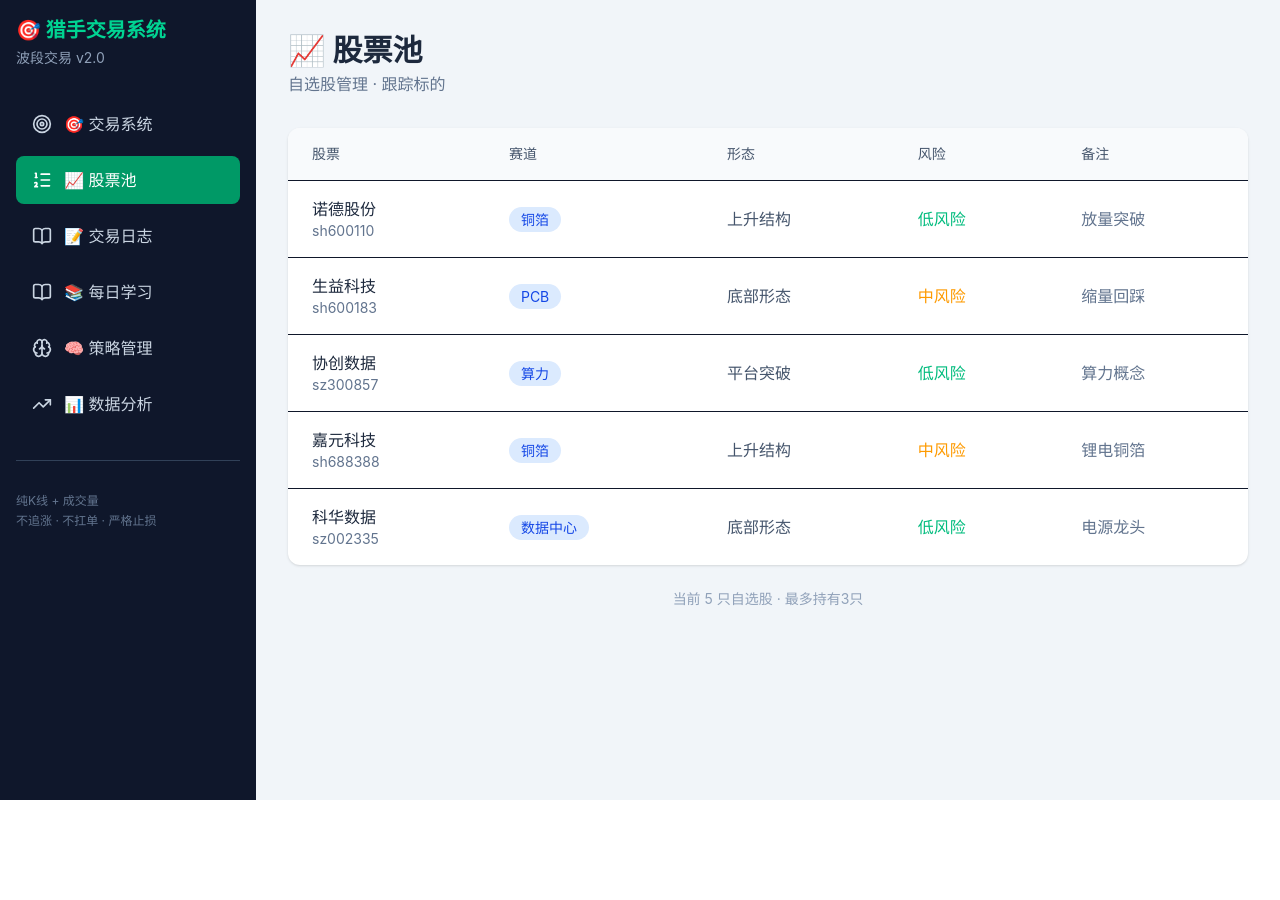
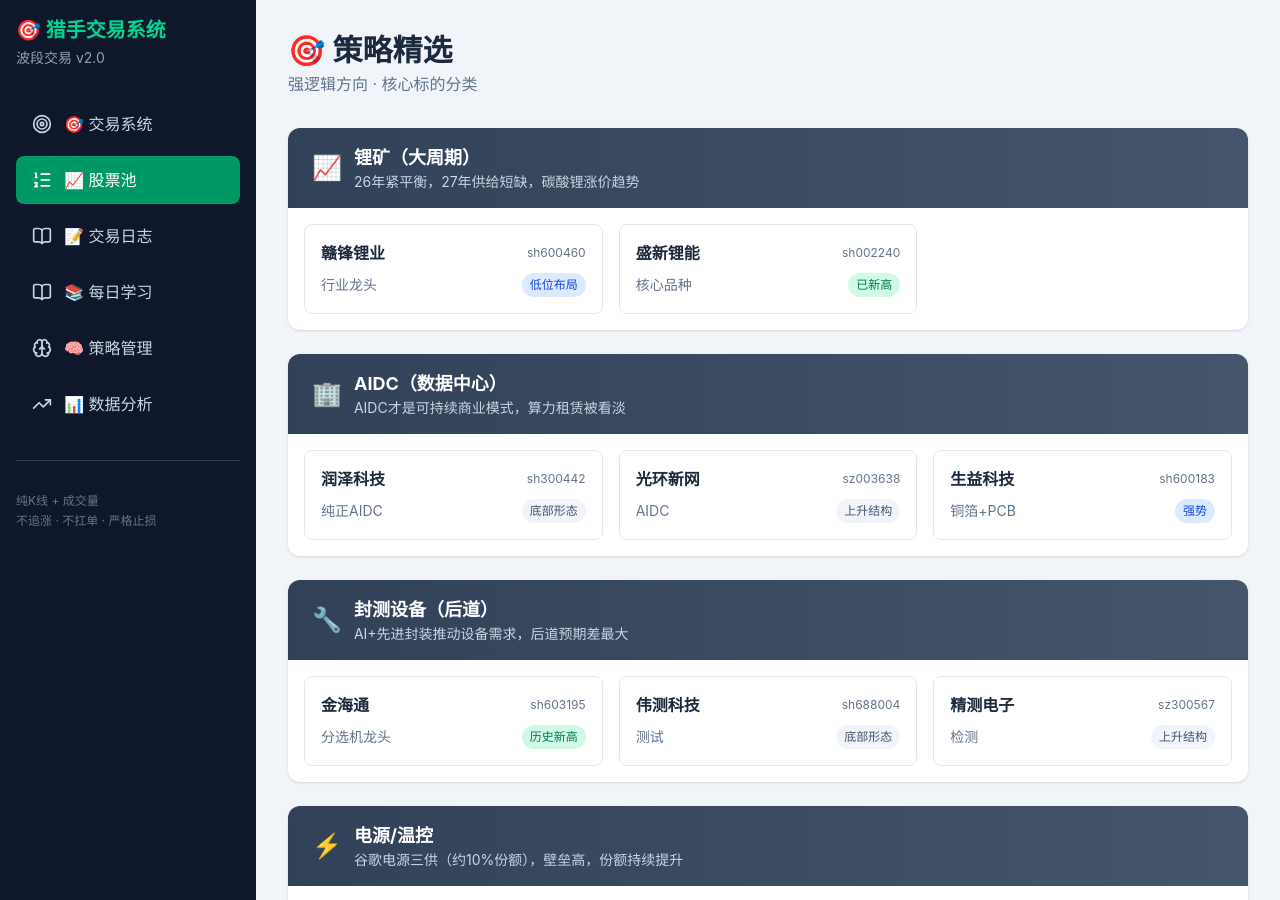
Before and after one commit to loeyourself/trading-system, a Next.js app: page /stocks in a window 1280 px wide. Shown: the top 900 px of the page. Before the commit the page ends 800 px from the top, so only its background shows below. Built offline with nearby package versions, Linux system fonts and the light colour scheme.

Commit message:
更新股票池为策略精选

```diff
--- a/src/app/stocks/page.tsx
+++ b/src/app/stocks/page.tsx
@@ -1,68 +1,122 @@
 'use client';
 
-import { useState, useEffect } from 'react';
-import { Plus, Trash2, RefreshCw } from 'lucide-react';
+import { TrendingUp, Users, Cpu, Zap, Radio, Shield } from 'lucide-react';
 import Sidebar from '@/components/Sidebar';
 
-// Mock 自选股池
-const mockStocks = [
-  { id: '1', code: 'sh600110', name: '诺德股份', sector: '铜箔', pattern: '上升结构', risk: '低', notes: '放量突破' },
-  { id: '2', code: 'sh600183', name: '生益科技', sector: 'PCB', pattern: '底部形态', risk: '中', notes: '缩量回踩' },
-  { id: '3', code: 'sz300857', name: '协创数据', sector: '算力', pattern: '平台突破', risk: '低', notes: '算力概念' },
-  { id: '4', code: 'sh688388', name: '嘉元科技', sector: '铜箔', pattern: '上升结构', risk: '中', notes: '锂电铜箔' },
-  { id: '5', code: 'sz002335', name: '科华数据', sector: '数据中心', pattern: '底部形态', risk: '低', notes: '电源龙头' },
+// 策略精选 - 按强逻辑方向分类
+const strategyCategories = [
+  {
+    icon: '📈',
+    name: '锂矿（大周期）',
+    logic: '26年紧平衡，27年供给短缺，碳酸锂涨价趋势',
+    stocks: [
+      { code: 'sh600460', name: '赣锋锂业', role: '行业龙头', status: '低位布局' },
+      { code: 'sh002240', name: '盛新锂能', role: '核心品种', status: '已新高' },
+    ],
+  },
+  {
+    icon: '🏢',
+    name: 'AIDC（数据中心）',
+    logic: 'AIDC才是可持续商业模式，算力租赁被看淡',
+    stocks: [
+      { code: 'sh300442', name: '润泽科技', role: '纯正AIDC', status: '底部形态' },
+      { code: 'sz003638', name: '光环新网', role: 'AIDC', status: '上升结构' },
+      { code: 'sh600183', name: '生益科技', role: '铜箔+PCB', status: '强势' },
+    ],
+  },
+  {
+    icon: '🔧',
+    name: '封测设备（后道）',
+    logic: 'AI+先进封装推动设备需求，后道预期差最大',
+    stocks: [
+      { code: 'sh603195', name: '金海通', role: '分选机龙头', status: '历史新高' },
+      { code: 'sh688004', name: '伟测科技', role: '测试', status: '底部形态' },
+      { code: 'sz300567', name: '精测电子', role: '检测', status: '上升结构' },
+    ],
+  },
+  {
+    icon: '⚡',
+    name: '电源/温控',
+    logic: '谷歌电源三供（约10%份额），壁垒高，份额持续提升',
+    stocks: [
+      { code: 'sh002812', name: '恩捷股份', role: '隔膜', status: '超跌' },
+      { code: 'sz300124', name: '汇川技术', role: '工控', status: '震荡' },
+    ],
+  },
+  {
+    icon: '💡',
+    name: '光模块/光芯片',
+    logic: '1.6T需求爆发弹性被低估，三处预期差',
+    stocks: [
+      { code: 'sh600522', name: '中天科技', role: '光纤', status: '低位' },
+      { code: 'sz300308', name: '中际旭创', role: '光模块', status: '强势' },
+    ],
+  },
+  {
+    icon: '🚀',
+    name: '商业航天',
+    logic: '4/28长十乙首飞，海南商业航天发射场',
+    stocks: [
+      { code: 'sh688330', name: '宏力嘉', role: '航天', status: '低位' },
+      { code: 'sz300455', name: '康拓红外', role: '航天', status: '平台突破' },
+    ],
+  },
 ];
 
 export default function StocksPage() {
-  const [stocks, setStocks] = useState(mockStocks);
-
   return (
     <div className="flex min-h-screen bg-slate-100">
       <Sidebar />
       <main className="flex-1 p-8">
         <div className="mb-8">
-          <h1 className="text-3xl font-bold text-slate-800">📈 股票池</h1>
-          <p className="text-slate-500 mt-1">自选股管理 · 跟踪标的</p>
+          <h1 className="text-3xl font-bold text-slate-800">🎯 策略精选</h1>
+          <p className="text-slate-500 mt-1">强逻辑方向 · 核心标的分类</p>
         </div>
 
-        <div className="bg-white rounded-xl shadow-sm overflow-hidden">
-          <table className="w-full">
-            <thead className="bg-slate-50 border-b">
-              <tr>
-                <th className="text-left px-6 py-4 text-sm font-medium text-slate-600">股票</th>
-                <th className="text-left px-6 py-4 text-sm font-medium text-slate-600">赛道</th>
-                <th className="text-left px-6 py-4 text-sm font-medium text-slate-600">形态</th>
-                <th className="text-left px-6 py-4 text-sm font-medium text-slate-600">风险</th>
-                <th className="text-left px-6 py-4 text-sm font-medium text-slate-600">备注</th>
-              </tr>
-            </thead>
-            <tbody className="divide-y">
-              {stocks.map((stock) => (
-                <tr key={stock.id} className="hover:bg-slate-50 transition-colors">
-                  <td className="px-6 py-4">
-                    <div className="font-medium text-slate-800">{stock.name}</div>
-                    <div className="text-sm text-slate-500">{stock.code}</div>
-                  </td>
-                  <td className="px-6 py-4">
-                    <span className="px-3 py-1 bg-blue-100 text-blue-700 rounded-full text-sm">
-                      {stock.sector}
-                    </span>
-                  </td>
-                  <td className="px-6 py-4 text-slate-600">{stock.pattern}</td>
-                  <td className="px-6 py-4">
-                    <span className={`font-medium ${stock.risk === '低' ? 'text-emerald-500' : stock.risk === '中' ? 'text-amber-500' : 'text-red-500'}`}>
-                      {stock.risk}风险
-                    </span>
-                  </td>
-                  <td className="px-6 py-4 text-slate-500">{stock.notes}</td>
-                </tr>
-              ))}
-            </tbody>
-          </table>
+        <div className="space-y-6">
+          {strategyCategories.map((category, idx) => (
+            <div key={idx} className="bg-white rounded-xl shadow-sm overflow-hidden">
+              <div className="bg-gradient-to-r from-slate-700 to-slate-600 px-6 py-4">
+                <div className="flex items-center gap-3">
+                  <span className="text-2xl">{category.icon}</span>
+                  <div>
+                    <h2 className="text-lg font-bold text-white">{category.name}</h2>
+                    <p className="text-slate-300 text-sm">{category.logic}</p>
+                  </div>
+                </div>
+              </div>
+              <div className="p-4">
+                <div className="grid grid-cols-1 md:grid-cols-3 gap-4">
+                  {category.stocks.map((stock, sIdx) => (
+                    <div key={sIdx} className="border border-slate-200 rounded-lg p-4 hover:border-blue-300 transition-colors">
+                      <div className="flex items-center justify-between mb-2">
+                        <span className="font-bold text-slate-800">{stock.name}</span>
+                        <span className="text-xs text-slate-500">{stock.code}</span>
+                      </div>
+                      <div className="flex items-center justify-between">
+                        <span className="text-sm text-slate-500">{stock.role}</span>
+                        <span className={`text-xs px-2 py-1 rounded-full ${
+                          stock.status === '历史新高' || stock.status === '已新高'
+                            ? 'bg-emerald-100 text-emerald-700'
+                            : stock.status === '强势' || stock.status === '低位布局'
+                            ? 'bg-blue-100 text-blue-700'
+                            : 'bg-slate-100 text-slate-600'
+                        }`}>
+                          {stock.status}
+                        </span>
+                      </div>
+                    </div>
+                  ))}
+                </div>
+              </div>
+            </div>
+          ))}
         </div>
 
-        <div className="mt-6 text-center text-slate-400 text-sm">
-          当前 {stocks.length} 只自选股 · 最多持有3只
+        <div className="mt-6 p-4 bg-amber-50 border border-amber-200 rounded-xl">
+          <p className="text-amber-800 text-sm">
+            <strong>⚠️ 注意：</strong>以上标的仅供参考，不构成投资建议。交易请严格遵守止损纪律（-7%无条件止损）。
+          </p>
         </div>
       </main>
     </div>
```
